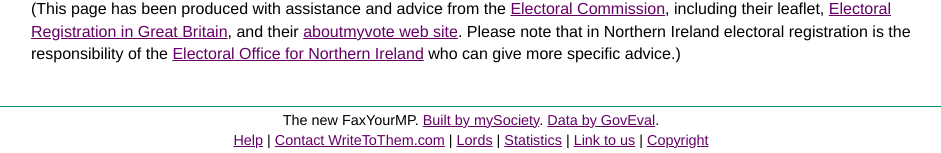
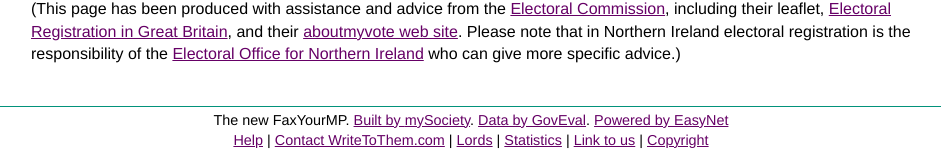
Before and after one commit to mysociety/writetothem, a PHP site: template templates/website/about-constituency.html in a window 1280 px wide. Shown: the part 1432-1585 px from the top of the page, without its empty margins (169-1110 px from the left). Run offline with PHP 8.4, Linux system fonts and the light colour scheme; the template is opened without the code that fills it, so the values that code supplies are empty.

Commit message:
Text link to Easynet on all pages (except "Now check your email").

```diff
--- a/templates/website/footer.php
+++ b/templates/website/footer.php
@@ -5,6 +5,7 @@ The new FaxYourMP.
 <!--<img src="/images/mysociety_sm.gif" border="0" alt="mySociety" />-->
 mySociety</a>.
 <a href="/about-copyright">Data by GovEval</a>.
+<a href="http://www.easynet.net/publicsector/">Powered by EasyNet</a>
 <br>
 <? $links = array(
     '/about-qa'=>'Help',
```
